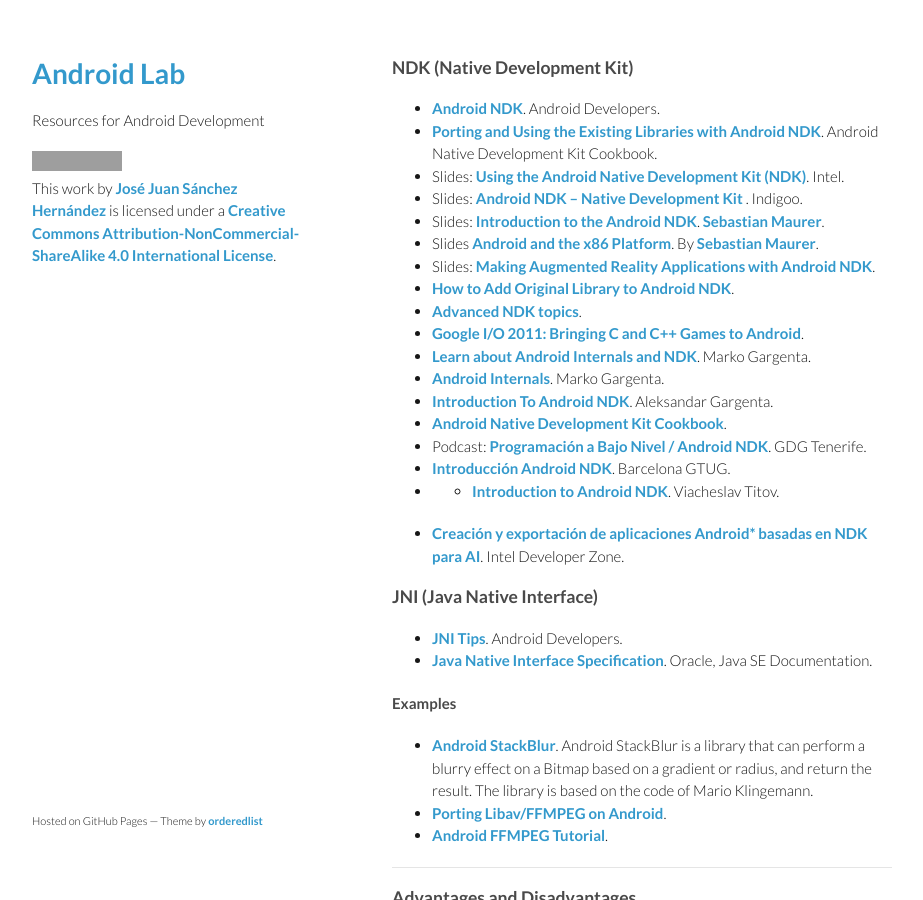
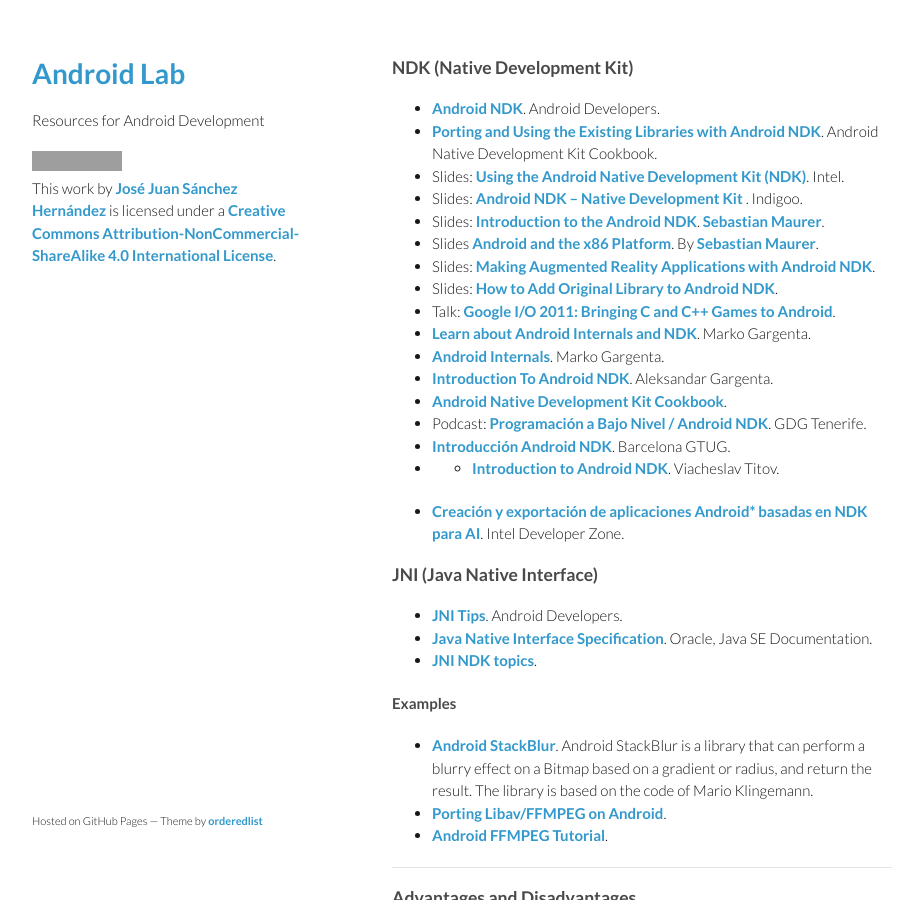
Before and after one commit to josejuansanchez/josejuansanchez.github.io, a Jekyll site: the page built from androidlab/ndk.md, in a window 1280 px wide and 900 px high. Shown: the whole window, without its empty margins (178-1101 px from the left). Built offline with Jekyll 4.4.1, drawn with Linux system fonts in a browser that asks for light colours; grey boxes are pictures that could not be loaded.

Commit message:
Update ndk.md

```diff
--- a/androidlab/ndk.md
+++ b/androidlab/ndk.md
@@ -12,9 +12,8 @@
 * Slides: [Introduction to the Android NDK](http://www.slideshare.net/bemyapp/introduction-to-the-ndk-code-fest). [Sebastian Maurer](https://speakerdeck.com/mauimauer).
 * Slides [Android and the x86 Platform](https://speakerdeck.com/mauimauer/android-and-the-x86-platform). By [Sebastian Maurer](https://speakerdeck.com/mauimauer).
 * Slides: [Making Augmented Reality Applications with Android NDK](http://www.slideshare.net/zilk/making-augmented-reality-applications-with-android-ndk-28065038).
-* [How to Add Original Library to Android NDK](http://www.slideshare.net/noritsuna/lecture03-2-web).
-* [Advanced NDK topics](http://www.slideshare.net/seamaster29/advanced-ndk-topics).
-* [Google I/O 2011: Bringing C and C++ Games to Android](https://www.youtube.com/watch?v=5yorhsSPFG4&feature=youtube_gdata_player).
+* Slides: [How to Add Original Library to Android NDK](http://www.slideshare.net/noritsuna/lecture03-2-web).
+* Talk: [Google I/O 2011: Bringing C and C++ Games to Android](https://www.youtube.com/watch?v=5yorhsSPFG4&feature=youtube_gdata_player).
 * [Learn about Android Internals and NDK](https://www.youtube.com/watch?v=byFTAhXVF7k&feature=youtube_gdata_player). Marko Gargenta.
 * [Android Internals](http://www.slideshare.net/marakana99/marakana-androidinternals). Marko Gargenta.
 * [Introduction To Android NDK](https://thenewcircle.com/s/post/1153/introduction_to_ndk). Aleksandar Gargenta.
@@ -29,6 +28,7 @@
 
 * [JNI Tips](https://developer.android.com/training/articles/perf-jni.html). Android Developers.
 * [Java Native Interface Specification](http://docs.oracle.com/javase/7/docs/technotes/guides/jni/spec/jniTOC.html). Oracle, Java SE Documentation.
+* [JNI NDK topics](http://www.slideshare.net/seamaster29/advanced-ndk-topics).
 
 #### Examples
 * [Android StackBlur](https://github.com/kikoso/android-stackblur). Android StackBlur is a library that can perform a blurry effect on a Bitmap based on a gradient or radius, and return the result. The library is based on the code of Mario Klingemann.
```
